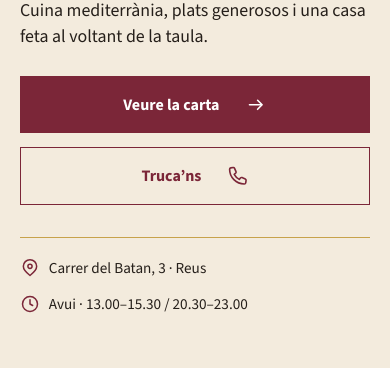
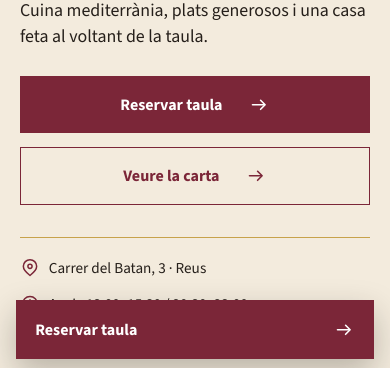
Before and after one commit to MicahWalkerDesign/demo2, a React (Vite) app: page / in a window 390 px wide. Shown: the part 469-837 px from the top of the page. Built offline with nearby package versions, Linux system fonts and the light colour scheme; no server answers.

Commit message:
Link restaurant site to booking app

```diff
--- a/src/App.tsx
+++ b/src/App.tsx
@@ -25,6 +25,9 @@ const languages: { code: Locale; name: string }[] = [
 const assetUrl = (path: string) =>
   `${import.meta.env.BASE_URL}${path.replace(/^\//, "")}`;
 const menuUrl = assetUrl("carta/");
+const bookingBaseUrl =
+  import.meta.env.VITE_BOOKING_URL ?? "http://localhost:3000/reservar";
+const bookingUrl = `${bookingBaseUrl}${bookingBaseUrl.includes("?") ? "&" : "?"}source=website`;
 
 function Brand() {
   return (
@@ -126,7 +129,7 @@ export default function App() {
               </div>
             )}
           </div>
-          <a className="button button--primary header-reserve" href="tel:+34977773039">
+          <a className="button button--primary header-reserve" href={bookingUrl}>
             {t.nav.reserve}
           </a>
           <button
@@ -151,13 +154,13 @@ export default function App() {
             <DiamondRule />
             <p>{t.hero.body}</p>
             <div className="hero-actions">
-              <a className="button button--primary" href="#carta">
+              <a className="button button--primary" href={bookingUrl}>
+                {t.nav.reserve}
+                <ArrowRight />
+              </a>
+              <a className="button button--outline" href="#carta">
                 {t.hero.menus}
                 <ArrowRight />
-              </a>
-              <a className="button button--outline" href="tel:+34977773039">
-                {t.hero.call}
-                <Phone />
               </a>
             </div>
             <div className="hero-utility">
@@ -210,7 +213,13 @@ export default function App() {
                 <ArrowRight />
               </a>
             </div>
-            <p className="menu-note">{t.menu.phoneNote}</p>
+            <div className="menu-booking-cta">
+              <p className="menu-note">{t.menu.phoneNote}</p>
+              <a className="button button--primary" href={bookingUrl}>
+                {t.nav.reserve}
+                <ArrowRight />
+              </a>
+            </div>
           </div>
         </section>
 
@@ -271,8 +280,8 @@ export default function App() {
           <div className="groups-copy">
             <h2>{t.groups.title}</h2>
             <p>{t.groups.body}</p>
-            <a className="button button--outline" href="tel:+34977773039">
-              {t.groups.action}
+            <a className="button button--outline" href={bookingUrl}>
+              {t.nav.reserve}
               <ArrowRight />
             </a>
             <div className="details-list">
@@ -305,7 +314,7 @@ export default function App() {
               {t.visit.hours.map((line) => <p key={line}>{line}</p>)}
             </div>
             <div className="visit-actions">
-              <a className="button button--gold" href="tel:+34977773039">
+              <a className="button button--gold" href={bookingUrl}>
                 {t.visit.reserve}
                 <ArrowRight />
               </a>
@@ -341,12 +350,17 @@ export default function App() {
           <a href="#la-casa">{t.nav.house}</a>
           <a href="#grups">{t.nav.groups}</a>
           <a href="#visita">{t.nav.visit}</a>
+          <a href={bookingUrl}>{t.nav.reserve}</a>
         </nav>
         <div className="footer-social">
           <a href="https://www.instagram.com/restaurantcasaalejandro/" target="_blank" rel="noreferrer">Instagram</a>
           <a href="https://www.facebook.com/p/Restaurant-Casa-Alejandro-100067520053823/" target="_blank" rel="noreferrer">Facebook</a>
         </div>
       </footer>
+      <a className="mobile-booking-cta" href={bookingUrl}>
+        {t.nav.reserve}
+        <ArrowRight />
+      </a>
     </>
   );
 }
--- a/src/styles.css
+++ b/src/styles.css
@@ -539,11 +539,18 @@ h3 {
 
 .menu-note {
   margin: 0;
-  padding: 1rem 2rem;
-  border-top: 1px solid var(--gold);
+  padding: 0;
   color: var(--muted);
   font-size: 0.88rem;
-  text-align: center;
+}
+
+.menu-booking-cta {
+  display: flex;
+  align-items: center;
+  justify-content: space-between;
+  gap: 1.5rem;
+  padding: 1rem 1rem 1rem 2rem;
+  border-top: 1px solid var(--gold);
 }
 
 .dishes-section {
@@ -872,6 +879,10 @@ h3 {
   color: var(--gold);
 }
 
+.mobile-booking-cta {
+  display: none;
+}
+
 @media (max-width: 1100px) {
   .site-header {
     grid-template-columns: 1fr auto;
@@ -1066,6 +1077,16 @@ h3 {
     grid-column: auto;
   }
 
+  .menu-booking-cta {
+    align-items: stretch;
+    flex-direction: column;
+    padding: 1.25rem;
+  }
+
+  .menu-booking-cta .button {
+    width: 100%;
+  }
+
   .dishes-gallery {
     grid-template-columns: 1fr;
     gap: 2.25rem;
@@ -1101,6 +1122,32 @@ h3 {
 
   .site-footer nav {
     flex-wrap: wrap;
+  }
+
+  .mobile-booking-cta {
+    position: fixed;
+    z-index: 30;
+    right: 1rem;
+    bottom: calc(1rem + env(safe-area-inset-bottom));
+    left: 1rem;
+    display: flex;
+    min-height: 3.7rem;
+    align-items: center;
+    justify-content: space-between;
+    gap: 1rem;
+    padding: 0.9rem 1.2rem;
+    background: var(--wine);
+    box-shadow: 0 0.8rem 2rem rgba(37, 31, 26, 0.28);
+    color: white;
+    font-weight: 750;
+  }
+
+  .mobile-booking-cta svg {
+    width: 1.35rem;
+  }
+
+  .site-footer {
+    padding-bottom: calc(7rem + env(safe-area-inset-bottom));
   }
 }
 
```
Also changed, not shown: 2 other files (tests, documents, lock files or other folders).
